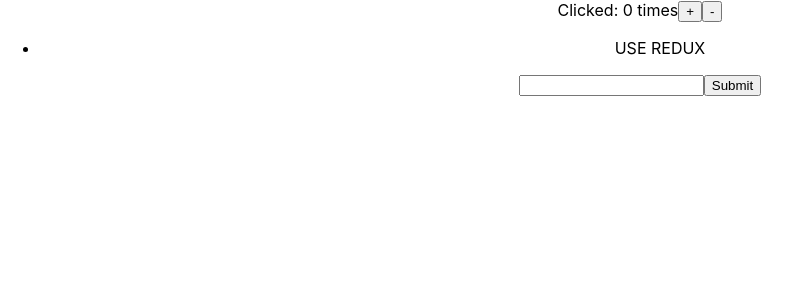
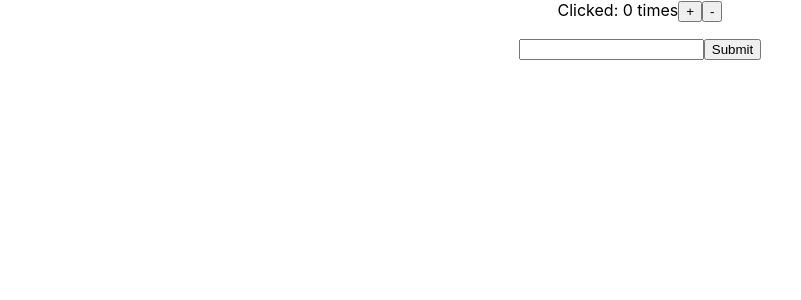
Before and after one commit to hong-sehyun/redux-counter-app, a React (Create React App) app: page / in a window 1280 px wide. Shown: the top 300 px of the page, without its empty margins (0-801 px from the left). Built offline with nearby package versions, Linux system fonts and the light colour scheme.

Commit message:
refactor: redux middleware

```diff
--- a/package.json
+++ b/package.json
@@ -12,9 +12,9 @@
     "@types/react-dom": "^18.2.19",
     "react": "^18.2.0",
     "react-dom": "^18.2.0",
-    "react-redux": "^9.1.1",
+    "react-redux": "^8.1.3",
     "react-scripts": "5.0.1",
-    "redux": "^5.0.1",
+    "redux": "^4.2.1",
     "typescript": "^4.9.5",
     "web-vitals": "^2.1.4"
   },
--- a/src/index.tsx
+++ b/src/index.tsx
@@ -1,38 +1,48 @@
-import React from 'react';
-import ReactDOM from 'react-dom/client';
-import './index.css';
-import App from './App';
-import reportWebVitals from './reportWebVitals';
-import { createStore } from 'redux';
+import React from "react";
+import ReactDOM from "react-dom/client";
+import "./index.css";
+import App from "./App";
+import reportWebVitals from "./reportWebVitals";
+import { applyMiddleware, createStore } from "redux";
 // import counter from './reducers';
-import rootReducer from './reducers';
-import { Provider } from 'react-redux';
+import rootReducer from "./reducers";
+import { Provider } from "react-redux";
 
 const root = ReactDOM.createRoot(
-  document.getElementById('root') as HTMLElement
+  document.getElementById("root") as HTMLElement
 );
+
+const loggerMiddleware = (store: any) => (next: any) => (action: any) => {
+  console.log("store ", store);
+  console.log("action ", action);
+  next(action);
+};
+
+const middleware = applyMiddleware(loggerMiddleware);
 
 // CreateStore(): 앱의 전체 상태 트리를 보유하는 Redux 저장소를 만듦
 // 앱에는 하나의 스토어만 있어야 함
 
 // const store = createStore(counter);
-const store = createStore(rootReducer);
+const store = createStore(rootReducer, middleware);
 
-store.dispatch({
-  type: "ADD_TODO",
-  text: "USE REDUX"
-})
+// store.dispatch({
+//   type: "ADD_TODO",
+//   text: "USE REDUX"
+// })
 
-console.log("store.getState", store.getState());
+// console.log("store.getState", store.getState());
 
-const render = () => root.render(
+const render = () =>
+  root.render(
     // getState(): 애플리케이션의 현재 상태 트리를 반환함
     // 스토어의 reducer가 반환한 마지막 값과 같음
     <React.StrictMode>
       <Provider store={store}>
-      <App value={store.getState()}
-      onIncrement={()=> store.dispatch({type: "INCREMENT"})}
-      onDecrement={()=> store.dispatch({type: "DECREMENT"})}
+        <App
+          value={store.getState()}
+          onIncrement={() => store.dispatch({ type: "INCREMENT" })}
+          onDecrement={() => store.dispatch({ type: "DECREMENT" })}
         />
       </Provider>
     </React.StrictMode>
```
Also changed, not shown: 1 other file (tests, documents, lock files or other folders). Lines whose indentation alone changed are shown as unchanged.
